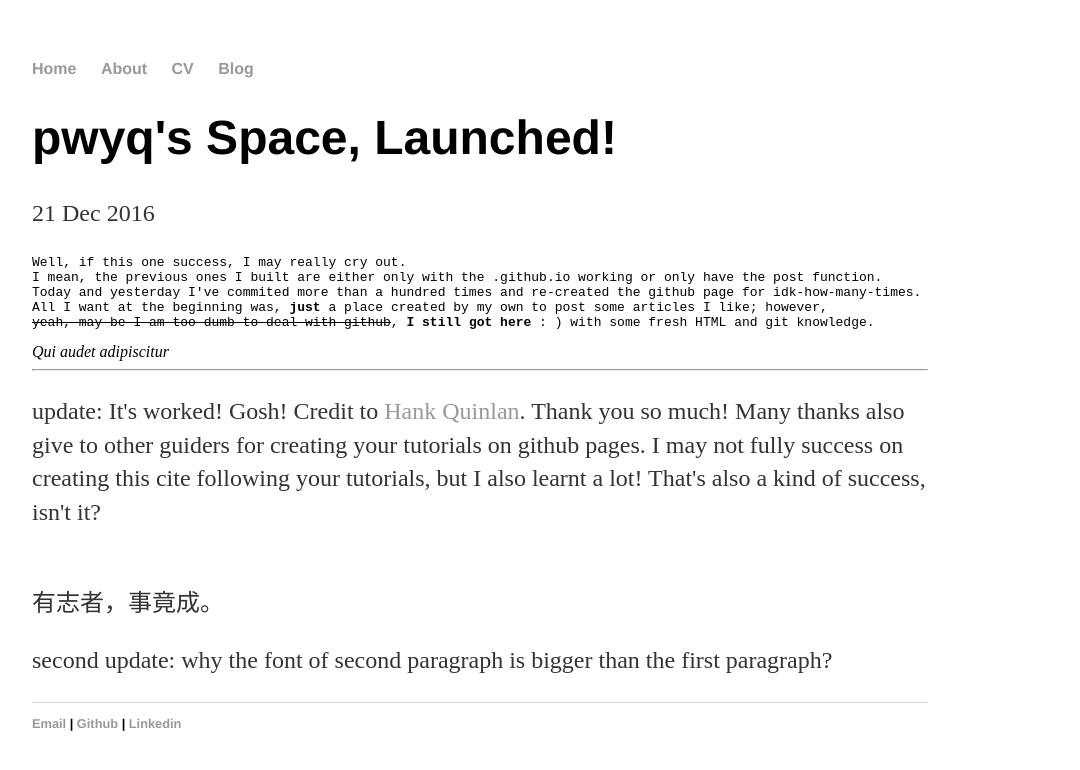
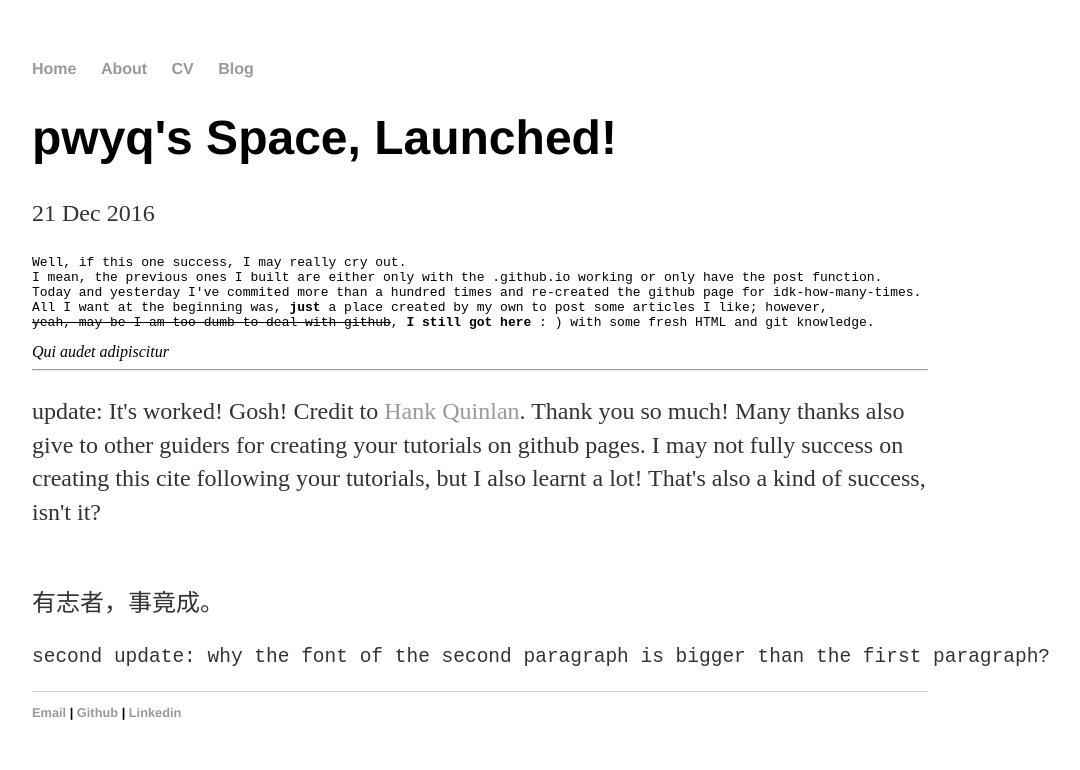
Before and after one commit to pwyq/blog, a Jekyll site: the page built from _posts/2016-12-21-pwyq-site-launched.md, in a window 1280 px wide. Shown: the top 770 px of the page, without its empty margins (160-1240 px from the left). Built offline with Jekyll 4.4.1, drawn with Linux system fonts in a browser that asks for light colours.

Commit message:
Update 2016-12-21-pwyq-site-launched.md

```diff
--- a/_posts/2016-12-21-pwyq-site-launched.md
+++ b/_posts/2016-12-21-pwyq-site-launched.md
@@ -17,4 +17,4 @@ All I want at the beginning was, <strong>just</strong> a place created by my own
 Many thanks also give to other guiders for creating your tutorials on github pages. I may not fully success on creating this cite following your tutorials, but I also learnt a lot! That's also a kind of success, isn't it?</p>
 <br>
 有志者，事竟成。
-<p>second update: why the font of second paragraph is bigger than the first paragraph?</p>
+<pre><p>second update: why the font of the second paragraph is bigger than the first paragraph?</p></pre>
```
